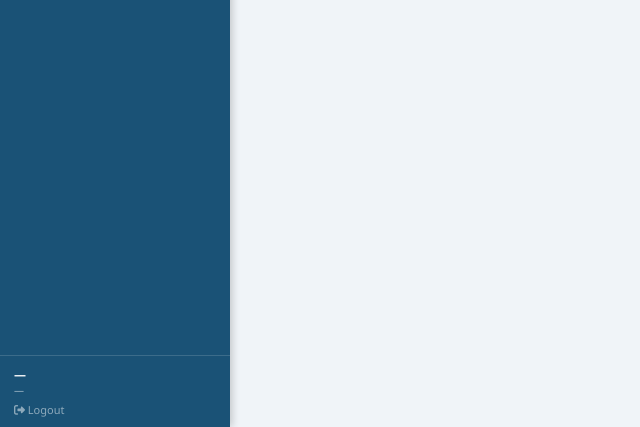
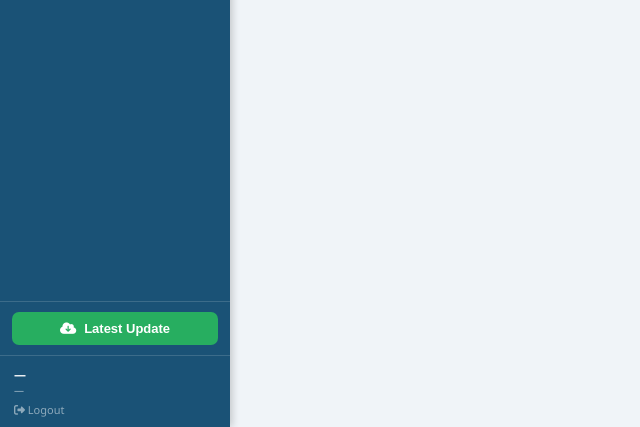
Before and after one commit to shashankramchandra/fee-management-tool, a Flask app: page /all-receipts in a window 1280 px wide. Shown: the part 2173-2600 px from the top of the page, without its empty margins (0-640 px from the left). Run offline with Flask 3, Linux system fonts and the light colour scheme; a user stored in the database is signed in; data comes from the database, SQL or seed files in the repository.

Commit message:
Add Latest Update button to pull changes from GitHub
Adds a green 'Latest Update' button in the sidebar (visible on all pages)
that runs git pull origin main and shows the result in a modal dialog.
Accountant can click it to get the latest code without touching terminal.

Co-Authored-By: Claude Sonnet 4.6 <noreply@anthropic.com>

```diff
--- a/Fee Management v11/app.py
+++ b/Fee Management v11/app.py
@@ -589,6 +589,35 @@ def api_nuke_misc():
     d = request.json
     return jsonify(nuke_all_misc(d.get("password", "")))
 
+# ── API: GIT UPDATE ──────────────────────────────────────────────────────────
+@app.route("/api/git-pull", methods=["POST"])
+@require_login
+def api_git_pull():
+    import subprocess
+    try:
+        result = subprocess.run(
+            ["git", "pull", "origin", "main"],
+            cwd=_app_dir,
+            capture_output=True,
+            text=True,
+            timeout=30
+        )
+        output = (result.stdout + result.stderr).strip()
+        success = result.returncode == 0
+        already_updated = "Already up to date" in output
+        return jsonify({
+            "success": success,
+            "output": output,
+            "already_updated": already_updated,
+            "restart_needed": success and not already_updated
+        })
+    except FileNotFoundError:
+        return jsonify({"success": False, "output": "Git is not installed. Please contact your administrator.", "already_updated": False, "restart_needed": False})
+    except subprocess.TimeoutExpired:
+        return jsonify({"success": False, "output": "Update timed out. Check your internet connection and try again.", "already_updated": False, "restart_needed": False})
+    except Exception as e:
+        return jsonify({"success": False, "output": str(e), "already_updated": False, "restart_needed": False})
+
 
 if __name__ == "__main__":
     ip = get_local_ip()
--- a/Fee Management v11/templates/base.html
+++ b/Fee Management v11/templates/base.html
@@ -125,12 +125,70 @@ tfoot td{background:#1a3a4f;color:#fff;font-weight:700;padding:8px 10px;font-siz
     <a href="#" onclick="openNukeMisc();return false;" style="color:rgba(220,80,60,.75);border-left-color:transparent;" onmouseover="this.style.background='rgba(180,30,30,.2)';this.style.color='#ff8080';" onmouseout="this.style.background='';this.style.color='rgba(220,80,60,.75)';"><i class="fas fa-fire"></i><span>FIRE</span></a>
     <a href="/management" id="mgmt-link" style="display:none" class="{% if request.path=='/management' %}active{% endif %}{% if session.get('role')=='management' %} show-mgmt{% endif %}"><i class="fas fa-shield-alt"></i><span>Management</span></a>
   </div>
+  <div style="padding:10px 12px;border-top:1px solid rgba(255,255,255,.15);">
+    <button onclick="openUpdateModal()" style="width:100%;background:#27ae60;color:#fff;border:none;border-radius:7px;padding:9px 12px;font-size:13px;font-weight:700;cursor:pointer;display:flex;align-items:center;justify-content:center;gap:8px;transition:background .2s;" onmouseover="this.style.background='#219a52'" onmouseout="this.style.background='#27ae60'">
+      <i class="fas fa-cloud-download-alt"></i> Latest Update
+    </button>
+  </div>
   <div class="sidebar-user">
     <div class="uname" id="sb-username">—</div>
     <div class="urole" id="sb-role">—</div>
     <a href="/logout" style="font-size:11px;color:rgba(255,255,255,.5);text-decoration:none;display:block;margin-top:5px;"><i class="fas fa-sign-out-alt"></i> Logout</a>
   </div>
 </nav>
+
+<!-- LATEST UPDATE MODAL -->
+<div class="modal-overlay" id="update-modal">
+  <div class="modal" style="max-width:420px;text-align:center;">
+    <div style="font-size:36px;margin-bottom:10px;" id="update-icon">🔄</div>
+    <h3 id="update-title" style="margin-bottom:8px;">Checking for Updates...</h3>
+    <p id="update-msg" style="color:var(--muted);font-size:13px;margin-bottom:10px;">Pulling latest changes from GitHub, please wait...</p>
+    <div id="update-output" style="display:none;background:#f4f6f7;border-radius:6px;padding:9px 12px;font-size:11px;font-family:monospace;text-align:left;max-height:130px;overflow-y:auto;margin-bottom:12px;color:#555;word-break:break-all;"></div>
+    <div style="display:flex;gap:10px;justify-content:center;">
+      <button class="btn btn-secondary" id="update-close-btn" style="display:none;" onclick="document.getElementById('update-modal').classList.remove('show')">Close</button>
+    </div>
+  </div>
+</div>
+<script>
+function openUpdateModal(){
+  var modal=document.getElementById('update-modal');
+  document.getElementById('update-icon').textContent='🔄';
+  document.getElementById('update-title').textContent='Checking for Updates...';
+  document.getElementById('update-msg').textContent='Pulling latest changes from GitHub, please wait...';
+  document.getElementById('update-output').style.display='none';
+  document.getElementById('update-output').textContent='';
+  document.getElementById('update-close-btn').style.display='none';
+  modal.classList.add('show');
+  fetch('/api/git-pull',{method:'POST',headers:{'Content-Type':'application/json'},body:'{}'})
+    .then(function(r){return r.json();})
+    .then(function(data){
+      document.getElementById('update-close-btn').style.display='';
+      if(data.already_updated){
+        document.getElementById('update-icon').textContent='✅';
+        document.getElementById('update-title').textContent='Already Up to Date';
+        document.getElementById('update-msg').textContent='The app is already on the latest version. No changes needed.';
+      } else if(data.success){
+        document.getElementById('update-icon').textContent='✅';
+        document.getElementById('update-title').textContent='Update Downloaded!';
+        document.getElementById('update-msg').textContent='New changes have been downloaded. Please close the app window and re-open it from START.bat to apply the update.';
+      } else {
+        document.getElementById('update-icon').textContent='❌';
+        document.getElementById('update-title').textContent='Update Failed';
+        document.getElementById('update-msg').textContent='Could not update. Check internet connection or contact your administrator.';
+      }
+      if(data.output){
+        document.getElementById('update-output').textContent=data.output;
+        document.getElementById('update-output').style.display='block';
+      }
+    })
+    .catch(function(){
+      document.getElementById('update-close-btn').style.display='';
+      document.getElementById('update-icon').textContent='❌';
+      document.getElementById('update-title').textContent='Error';
+      document.getElementById('update-msg').textContent='Could not connect. Please try again.';
+    });
+}
+</script>
 
 <!-- FIRE MODAL -->
 <div class="modal-overlay" id="nuke-misc-modal" style="z-index:9999;">
```
